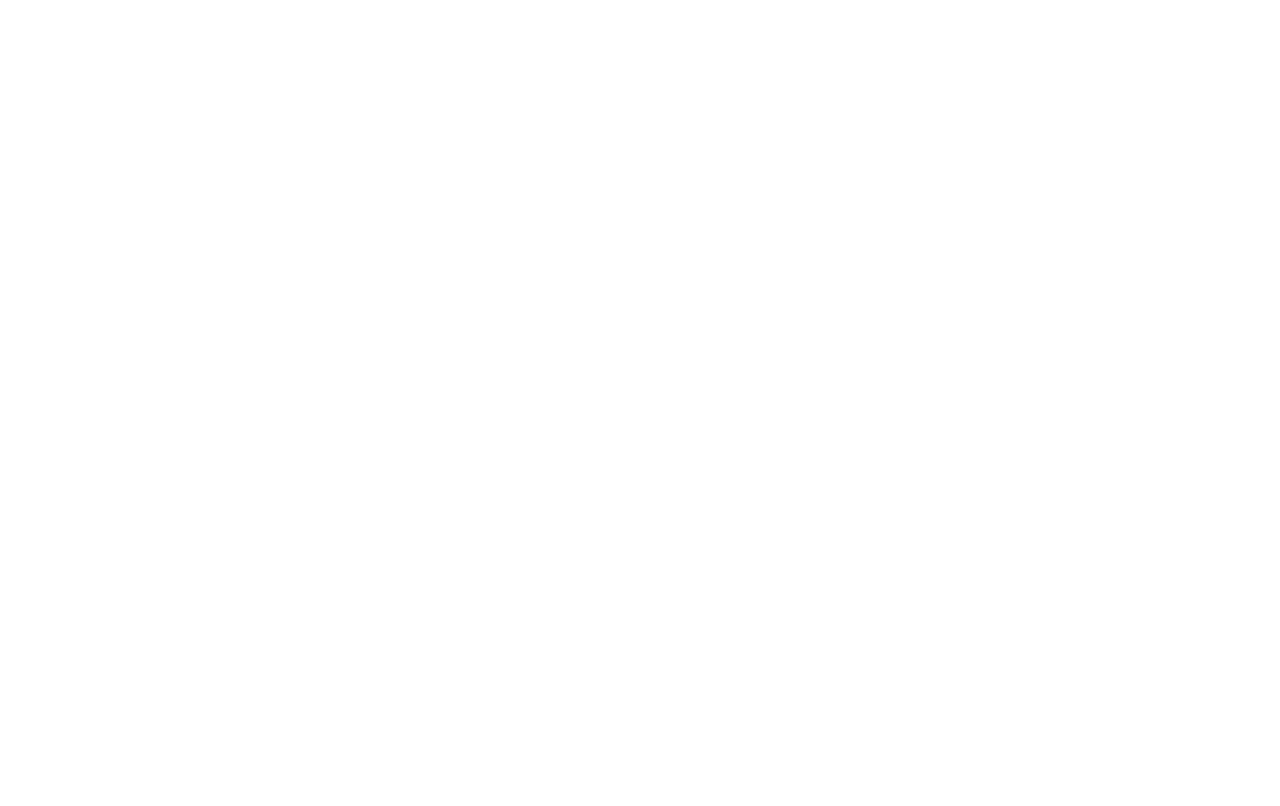
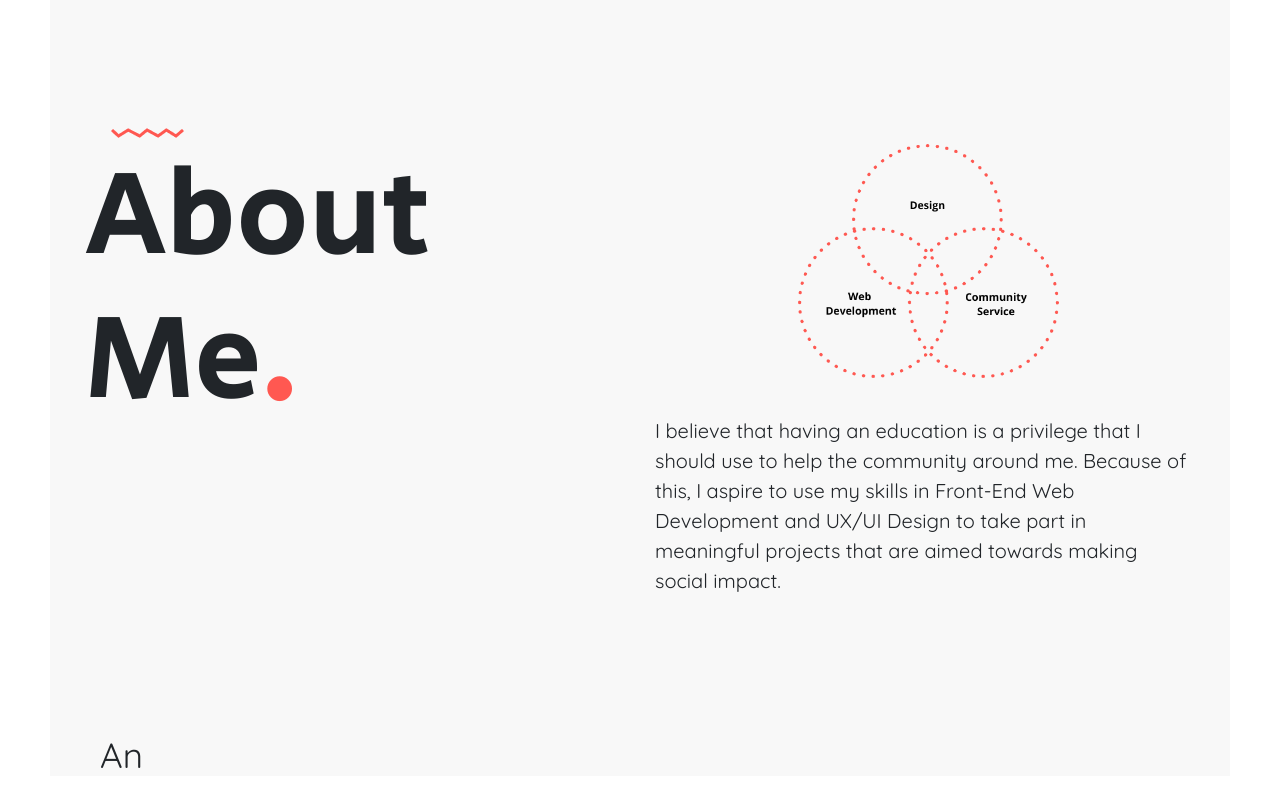
Before and after one commit to vividavila98/portfolio, a React (Create React App) app: page / in a window 1280 px wide. Shown: the part 752-1558 px from the top of the page. Before the commit the page ends 800 px from the top, so only its background shows below. Built offline with nearby package versions, Linux system fonts and the light colour scheme.

Commit message:
about me

```diff
--- a/src/components/homepage.js
+++ b/src/components/homepage.js
@@ -2,6 +2,7 @@
 import Navigation from './navigation';
 import { Row, Col } from 'reactstrap';
 import sqiuggle from '../images/squiggle.png'
+import venn from '../images/venn.png'
 import '../styles/homepage.scss';
 
 class Homepage extends Component {
@@ -29,6 +30,28 @@
               </Col>
             </Row>
           </header>
+          {/* About Me */}
+          <section className='container-fluid about-container'>
+            <div className='container'>
+              <Row>
+                <Col sm='12' md='6' className='about-col'>
+                  <img src={sqiuggle} className='squiggle' alt='squiggle'/>
+                  <h2 className='about-text'>About <br/>Me<span className='about-period'>.</span></h2>
+                </Col>
+                <Col sm='12' md='6' className='text-center'>
+                  <img src={venn} className='venn img-fluid' alt='venn'/>
+                  <p className='text-left'>
+                  I believe that having an education is a privilege that I should use to help the community around me. Because of this, I aspire to use my skills in Front-End Web Development and UX/UI Design to take part in meaningful projects that are aimed towards making social impact.
+                  </p>
+                </Col>
+              </Row>
+            </div>
+          </section>
+          {/* Skills */}
+          <section className='container'>
+            <Col><h3>An</h3></Col>
+            <Col></Col>
+          </section>
 	   </div>
     );
   }
--- a/src/styles/homepage.scss
+++ b/src/styles/homepage.scss
@@ -1,3 +1,13 @@
+$pink: #FF5851;
+
+/****** Header *****/
+p {
+    @media (max-width: 767.98px) {
+        font-size: 17px;
+    }
+}
+
+
 body {
     border: 50px solid white;
     background-color: #F8F8F8;
@@ -6,6 +16,14 @@
     @media (max-width: 767.98px) {
         border: none;
     }
+}
+
+.homepage {
+    background-color: #F8F8F8;
+}
+
+h1, h2 {
+    font-family: 'Secular One', sans-serif;
 }
 
 
@@ -55,9 +73,40 @@
 }
 
 .intro {
-    font-size: 22px;
+    font-size: 25px;
     max-width: 400px;
-    @media (max-width: 575.98px) {
+    @media (max-width: 767.98px) {
         font-size: 17px;
     }
 }
+
+/***** About Me *****/
+.about-container {
+    margin-top: 10%;
+    padding-bottom: 10%;
+}
+
+.about-text {
+    font-size: 120px;
+    @media (max-width: 767.98px) {
+        font-size: 80px;
+    }
+}
+
+
+.about-period {
+    color: $pink;
+}
+
+.venn {
+    height: 300px;
+    width: 300px;
+    @media (max-width: 767.98px) {
+        height: 200px;
+        width: 200px;
+    }
+}
+
+.squiggle {
+    margin-left: 25px;
+}
--- a/src/styles/navigation.scss
+++ b/src/styles/navigation.scss
@@ -21,3 +21,7 @@
         border-radius: 0;
     }
 }
+
+.navigation {
+    background-color: white;
+}
```
